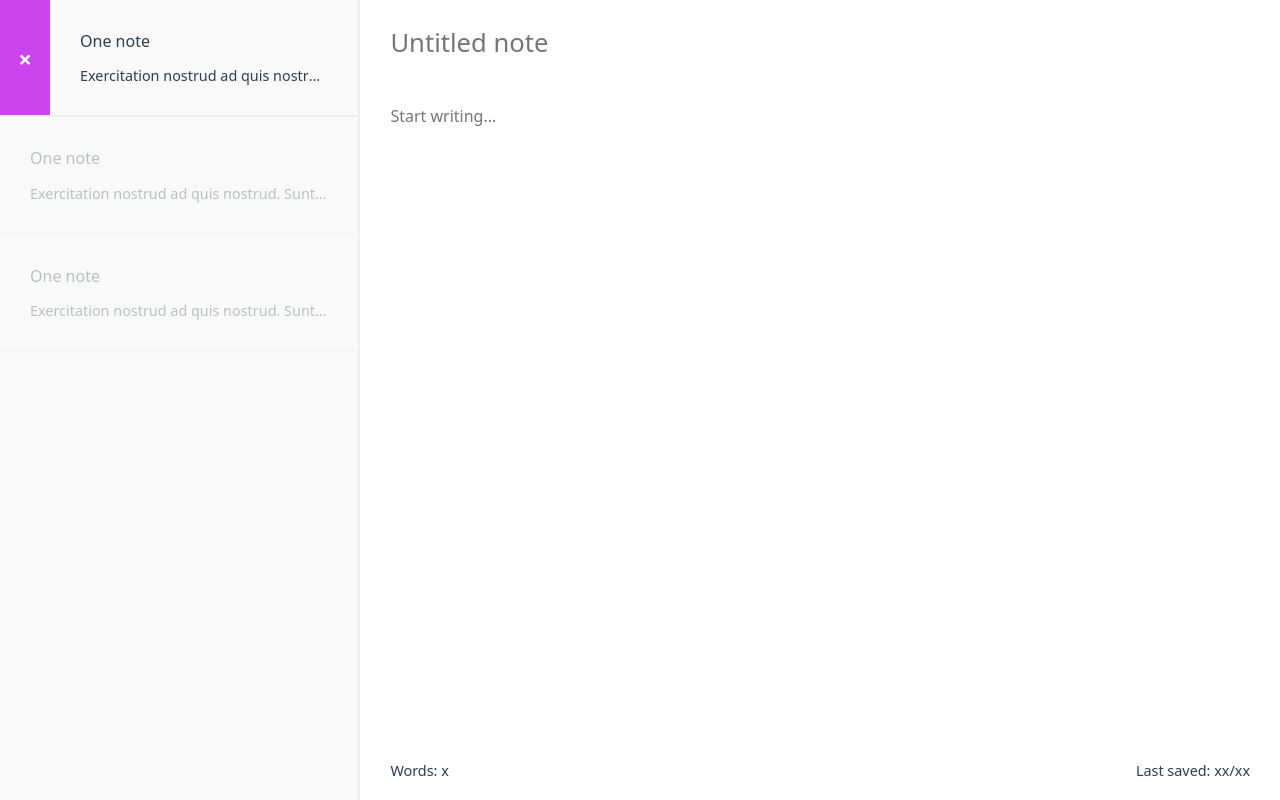
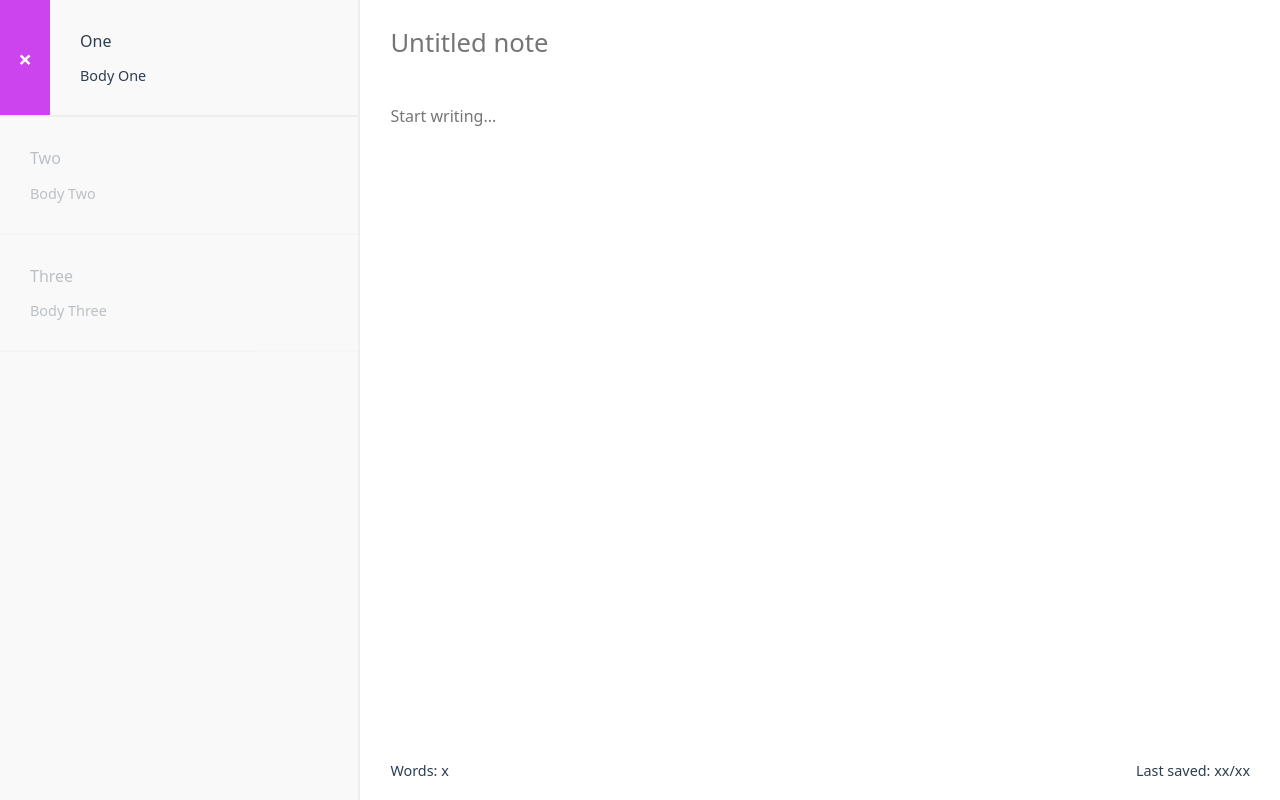
Before and after one commit to jidemusty/vue-notes-app, a Vue app: page / in a window 1280 px wide. Shown: the top 800 px of the page. Built offline with nearby package versions, Linux system fonts and the light colour scheme.

Commit message:
vuex store & initial state

```diff
--- a/src/components/Note.vue
+++ b/src/components/Note.vue
@@ -4,15 +4,9 @@
             <span class="note__delete-icon">&times;</span>
         </a>
         <div class="note__content">
-            <a href="#" class="note__title">One note</a>
+            <a href="#" class="note__title">{{ note.title }}</a>
             <p class="note__body">
-                Exercitation nostrud ad quis nostrud. Sunt esse velit id fugiat id deserunt proident voluptate magna. Eiusmod qui elit proident do consectetur velit exercitation eu nostrud. Aliquip in esse anim nulla officia veniam labore ullamco reprehenderit veniam ex excepteur. Ad mollit Lorem culpa fugiat consectetur labore qui duis duis incididunt. Ex in anim ullamco est adipisicing veniam aute et deserunt non. Voluptate est amet nulla sint non reprehenderit esse sit do occaecat.
-
-Veniam fugiat veniam pariatur ut magna qui reprehenderit Lorem cillum id nostrud. Occaecat aliquip fugiat deserunt magna culpa. Officia incididunt duis exercitation eiusmod deserunt consequat aute. Irure reprehenderit sint magna ad. Non est qui pariatur elit enim veniam.
-
-Consectetur dolore reprehenderit id laboris adipisicing ex eiusmod fugiat sint ullamco. Quis minim ea sunt duis nostrud consectetur in nisi sint adipisicing id fugiat. Magna occaecat irure culpa tempor deserunt do.
-
-Amet eu labore sit ad est. Occaecat consequat aliquip cupidatat proident do aliqua ad ullamco. Irure enim ut ex fugiat. Adipisicing ex ipsum excepteur deserunt ipsum anim. Et esse est velit aute ex proident aute eu proident eiusmod. Eiusmod dolore veniam amet ea esse. Tempor et minim ea ad culpa aliqua esse amet cillum velit ipsum eiusmod.
+                {{ note.body }}
             </p>
         </div>
     </div>
@@ -20,7 +14,9 @@ Amet eu labore sit ad est. Occaecat consequat aliquip cupidatat proident do aliq
 
 <script>
 export default {
-
+    props: [
+        'note'
+    ]
 }
 </script>
 
--- a/src/components/Pad.vue
+++ b/src/components/Pad.vue
@@ -1,7 +1,7 @@
 <template>
     <div class="pad">
-        <input type="text" class="pad__title" placeholder="Untitled note">
-        <textarea class="pad__text" placeholder="Start writing..."></textarea>
+        <input type="text" class="pad__title" placeholder="Untitled note" v-model="note.title">
+        <textarea class="pad__text" placeholder="Start writing..." v-model="note.body"></textarea>
 
         <footer class="pad__footer">
             <ul class="pad__footer-items">
@@ -13,8 +13,14 @@
 </template>
 
 <script>
+import { mapGetters } from "vuex";
+
 export default {
-
+    computed: {
+        ...mapGetters([
+            'note'
+        ])
+    }
 }
 </script>
 
--- a/src/components/Sidebar.vue
+++ b/src/components/Sidebar.vue
@@ -1,20 +1,26 @@
 <template>
     <div class="sidebar">
-        <note></note>
-        <note></note>
-        <note></note>
-        <!-- <div class="sidebar__content">
-            Boo, no notes. Get writing!
-        </div> -->
+        <div v-if="notes.length">
+            <note v-for="note in notes" :key="note.title" :note="note"></note>
+        </div>
+        <div class="sidebar__content" v-else>
+            No Notes, get writing!
+        </div>
     </div>
 </template>
 
 <script>
+import { mapGetters } from "vuex";
 import Note from '@/components/Note'
 
 export default {
     components: {
         Note
+    },
+    computed: {
+        ...mapGetters([
+            'notes'
+        ])
     }
 }
 </script>
--- a/src/store.js
+++ b/src/store.js
@@ -5,7 +5,24 @@ Vue.use(Vuex)
 
 export default new Vuex.Store({
   state: {
-
+    note: {
+      title: null,
+      body: null,
+      lastSaved: null
+    },
+    notes: [
+      { title: 'One', body: 'Body One', lastSaved: 1},
+      { title: 'Two', body: 'Body Two', lastSaved: 3 },
+      { title: 'Three', body: 'Body Three', lastSaved: 2 }
+    ]
+  },
+  getters: {
+    note: state => state.note,
+    notes: (state) => {
+      return state.notes.sort((a, b) => {
+        return a['lastSaved'] < b['lastSaved']
+      })
+    }
   },
   mutations: {
 
```
